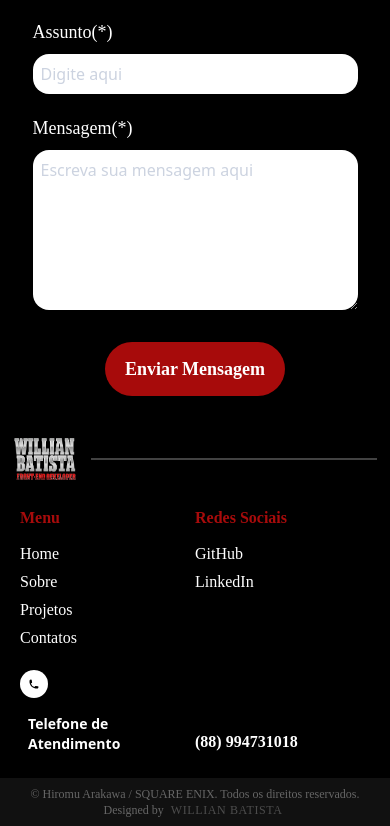
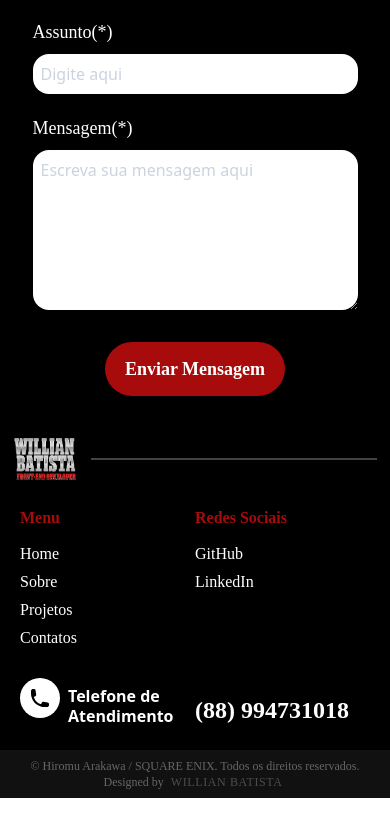
Before and after one commit to WillianBatista19/fmbportifolio, a React (Vite) app: page / in a window 390 px wide. Shown: the part 3648-4474 px from the top of the page. After the commit the page ends 4446 px from the top, so only its background shows below. Built offline with nearby package versions, Linux system fonts and the light colour scheme.

Commit message:
Update Footer.tsx

```diff
--- a/src/components/Home/footer/Footer.tsx
+++ b/src/components/Home/footer/Footer.tsx
@@ -45,16 +45,16 @@ function Footer() {
                                 </ul>
                             </div>
 
-                            <div className='col-span-1 sm:flex items-center sm:items-start space-x-2  sm:pt-5 md:pt-0 px-5 sm:px-0 space-y-4 sm:space-y-0 order-3 sm:order-3'>
-                                <PhoneIcon className="h-7 sm:h-10 md:h-12 w-7 sm:w-10 md:w-12 p-2 rounded-full bg-white text-black" />
+                            <div className='col-span-1 flex items-center sm:items-start space-x-2 sm:pt-5 md:pt-0 px-5 sm:px-0 space-y-4 sm:space-y-0 order-3 sm:order-3'>
+                                <PhoneIcon className="h-10 md:h-12 w-10 md:w-12 p-2 rounded-full bg-white text-black" />
 
                                 <ul className='text-white items-center'>
-                                    <li className='font-bold text-sm sm:text-xl leading-5 sm:leading-6'>Telefone de <br/> Atendimento</li>
+                                    <li className='font-bold sm:text-xl leading-5 sm:leading-6'>Telefone de <br/> Atendimento</li>
                                 </ul>
                             </div>
 
                             <div className='flex items-end sm:items-center md:items-start col-span-1 pt-5 sm:pt-0 order-4'>
-                                <ul className='text-white font-akkordeonSlab smtext-2xl md:text-3xl font-bold'>
+                                <ul className='text-white font-akkordeonSlab text-2xl md:text-3xl font-bold'>
                                     <li>(88) 994731018</li>
                                 </ul>
                             </div>
```
